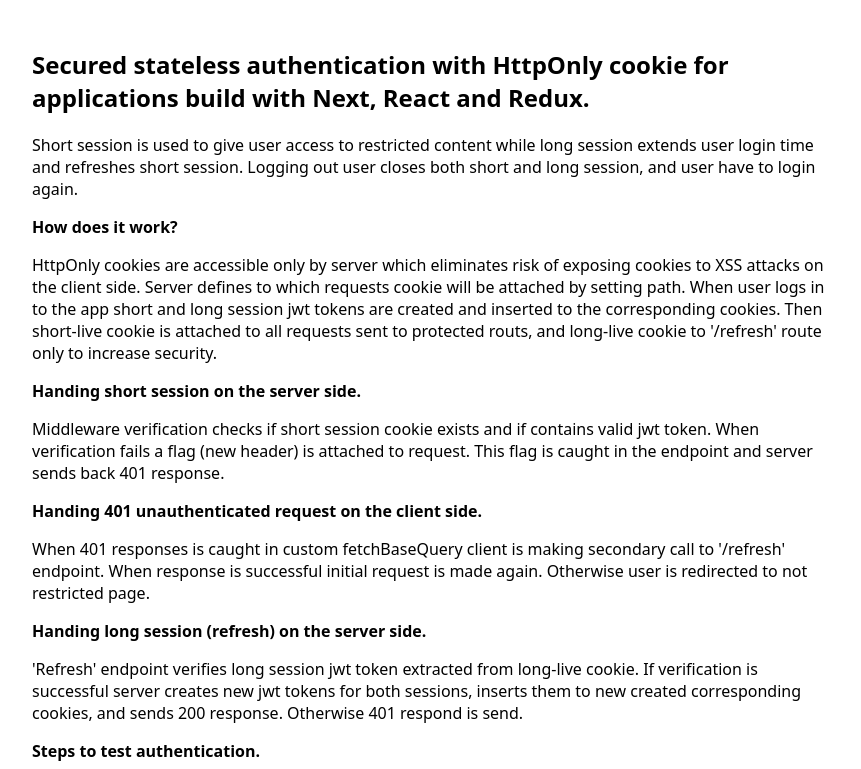
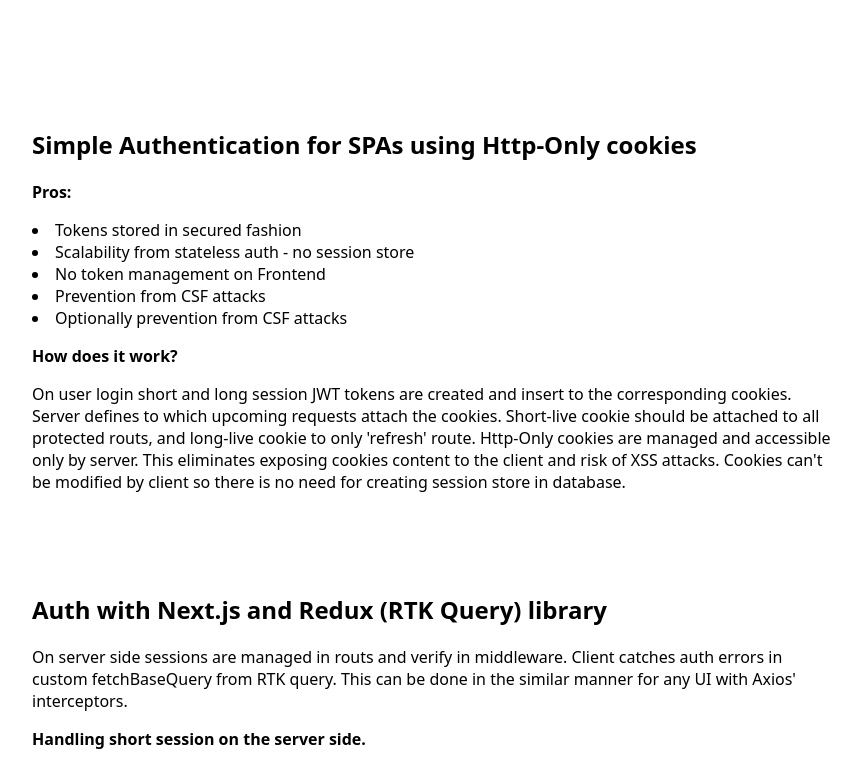
Before and after one commit to p-karwowski-dev/react-next-redux-authentication, a Next.js app: page / in a window 1280 px wide. Shown: the part 280-1049 px from the top of the page, without its empty margins (208-1069 px from the left). Built offline with nearby package versions, Linux system fonts and the light colour scheme.

Commit message:
Documentation

```diff
--- a/app/page.tsx
+++ b/app/page.tsx
@@ -1,71 +1,81 @@
 export default function IndexPage() {
   return (
     <section>
-      <h1>
-        Secured stateless authentication with HttpOnly cookie for applications
-        build with Next, React and Redux.
-      </h1>
+      <h1>Simple Authentication for SPAs using Http-Only cookies</h1>
 
       <p>
-        Short session is used to give user access to restricted content while
-        long session extends user login time and refreshes short session.
-        Logging out user closes both short and long session, and user have to
-        login again.
+        <b>Pros:</b>
       </p>
+
+      <li> Tokens stored in secured fashion</li>
+      <li> Scalability from stateless auth - no session store</li>
+      <li> No token management on Frontend</li>
+      <li> Prevention from CSF attacks</li>
+      <li> Optionally prevention from CSF attacks</li>
 
       <p>
         <b>How does it work?</b>
       </p>
       <p>
-        HttpOnly cookies are accessible only by server which eliminates risk of
-        exposing cookies to XSS attacks on the client side. Server defines to
-        which requests cookie will be attached by setting path. When user logs
-        in to the app short and long session jwt tokens are created and inserted
-        to the corresponding cookies. Then short-live cookie is attached to all
-        requests sent to protected routs, and long-live cookie to '/refresh'
-        route only to increase security.
+        On user login short and long session JWT tokens are created and insert
+        to the corresponding cookies. Server defines to which upcoming requests
+        attach the cookies. Short-live cookie should be attached to all
+        protected routs, and long-live cookie to only 'refresh' route. Http-Only
+        cookies are managed and accessible only by server. This eliminates
+        exposing cookies content to the client and risk of XSS attacks. Cookies
+        can't be modified by client so there is no need for creating session
+        store in database.
+      </p>
+
+      <h1>Auth with Next.js and Redux (RTK Query) library</h1>
+
+      <p>
+        On server side sessions are managed in routs and verify in middleware.
+        Client catches auth errors in custom fetchBaseQuery from RTK query. This
+        can be done in the similar manner for any UI with Axios' interceptors.
       </p>
 
       <p>
-        <b>Handing short session on the server side.</b>
+        <b>Handling short session on the server side.</b>
       </p>
       <p>
         Middleware verification checks if short session cookie exists and if
-        contains valid jwt token. When verification fails a flag (new header) is
-        attached to request. This flag is caught in the endpoint and server
-        sends back 401 response.
+        contains valid JWT token. When verification fails new header is attached
+        to request. This flag is caught in the endpoint and server sends back
+        401 response.
       </p>
 
       <p>
-        <b>Handing 401 unauthenticated request on the client side.</b>
+        <b>Handling 401 unauthenticated request on the client side.</b>
       </p>
       <p>
         When 401 responses is caught in custom fetchBaseQuery client is making
-        secondary call to '/refresh' endpoint. When response is successful
+        secondary call to 'refresh' endpoint. When response is successful
         initial request is made again. Otherwise user is redirected to not
         restricted page.
       </p>
 
       <p>
-        <b>Handing long session (refresh) on the server side.</b>
+        <b>Handling long session (refresh) on the server side.</b>
       </p>
       <p>
-        'Refresh' endpoint verifies long session jwt token extracted from
-        long-live cookie. If verification is successful server creates new jwt
+        'Refresh' endpoint verifies long session JWT token extracted from
+        long-live cookie. If verification is successful server creates new JWT
         tokens for both sessions, inserts them to new created corresponding
         cookies, and sends 200 response. Otherwise 401 respond is send.
       </p>
 
       <p>
-        <b>Steps to test authentication.</b>
+        <b>Steps to use this Demo:</b>
       </p>
       <ol>
-        <li>Login to the account (login: Joe, password: pass).</li>
-        <li>Open 'Restricted' page.</li>
-        <li>Open network tab in developer tool.</li>
-        <li>Click a button to expire authentication token.</li>
-        <li>Observe sent and received requests.</li>
-        <li>Logout from the app.</li>
+        <li>Login to the account (login: Joe, password: pass)</li>
+        <li>Open 'Restricted' page</li>
+        <li>Open network tab in developer tool</li>
+        <li>Click a button to expire authentication token</li>
+        <li>Observe sent and received requests</li>
+        <li>Logout from the app</li>
+        <li>Open 'Restricted' page again</li>
       </ol>
     </section>
   )
--- a/app/styles/globals.css
+++ b/app/styles/globals.css
@@ -47,3 +47,7 @@
 * {
   box-sizing: border-box;
 }
+
+h1 {
+  margin-top: 100px;
+}
```
Also changed, not shown: 1 other file (tests, documents, lock files or other folders).
